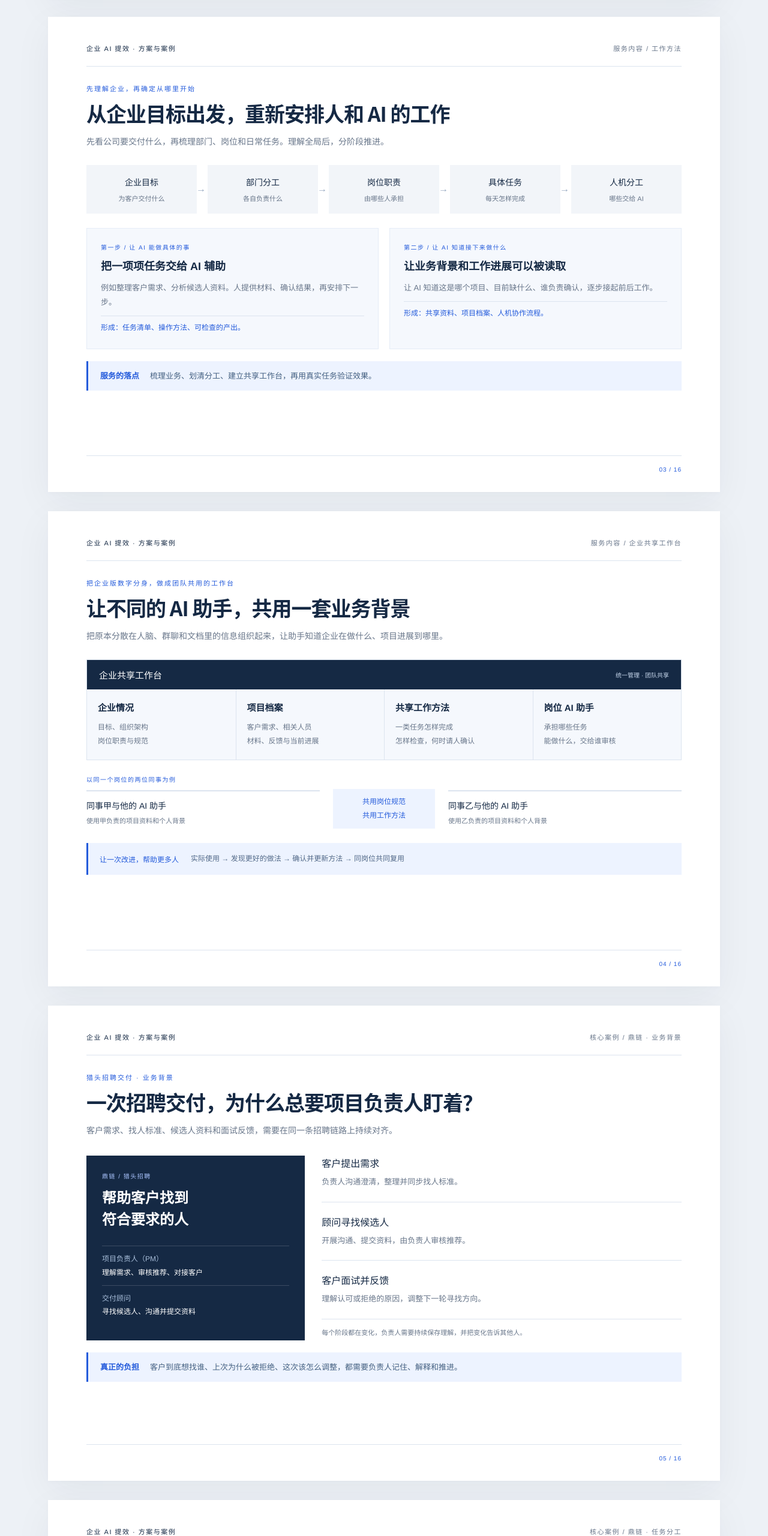
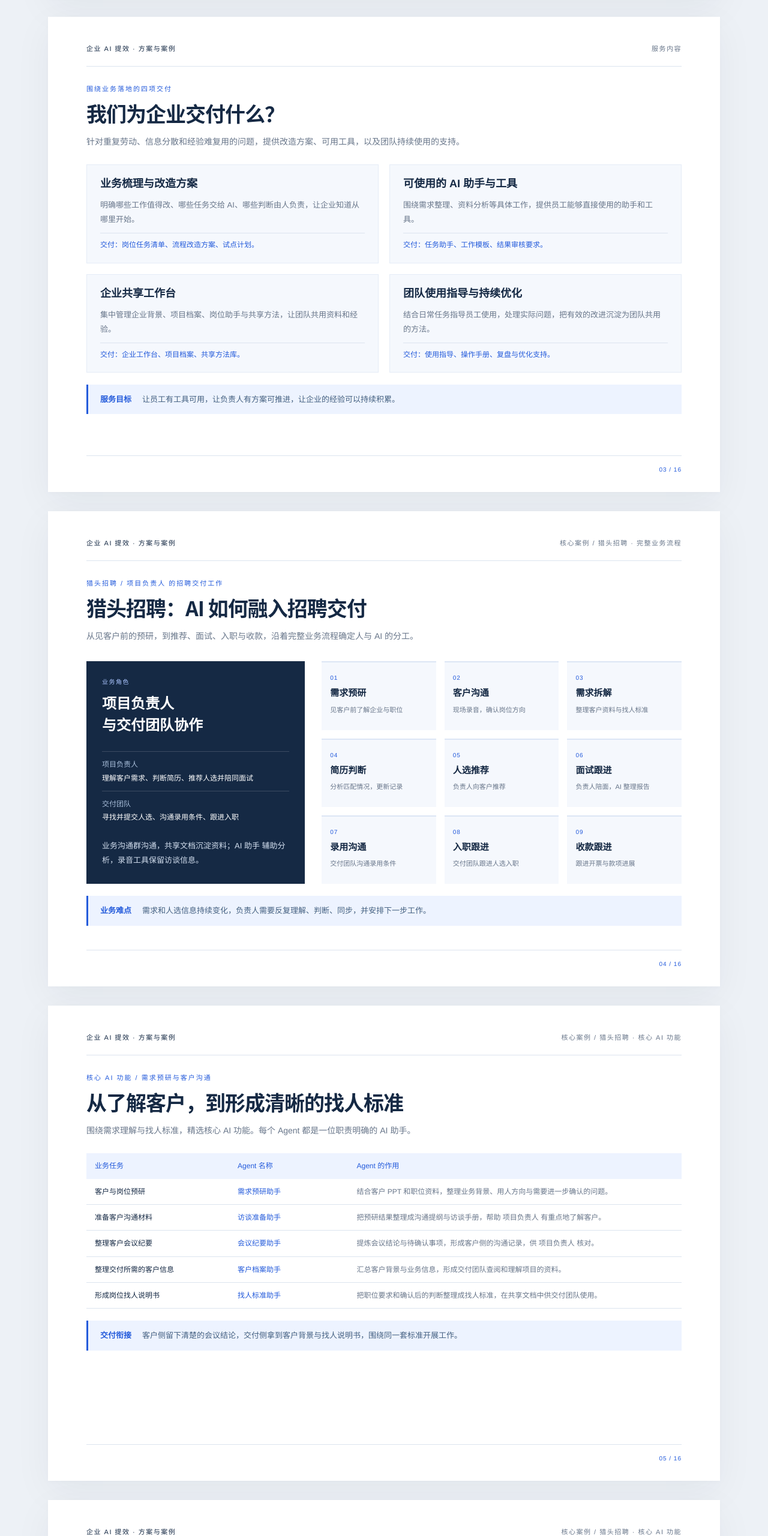
Before and after one commit to cytlabs/enterprise-ai-practice, a plain HTML site: page index.html in a window 1280 px wide. Shown: the part 1660-4220 px from the top of the page at 60% size. Drawn offline with Linux system fonts and the light colour scheme.

Commit message:
feat: 精简核心 AI 功能并匿名化案例展示

```diff
--- a/index.html
+++ b/index.html
@@ -341,6 +341,25 @@
       .exception-notes { gap: 14px; }
     }
   </style>
+  <style>
+    .recruitment-stages { list-style: none; margin: 0; padding: 0; display: grid; grid-template-columns: repeat(3, minmax(0, 1fr)); gap: 14px; }
+    .recruitment-stages li { background: #f5f8fd; border-top: 2px solid #dce6f5; padding: 15px 14px; }
+    .recruitment-stages li > span { color: var(--blue); font-size: 10px; letter-spacing: 1px; }
+    .recruitment-stages h3 { font-size: 15px; margin-top: 7px; }
+    .recruitment-stages p { font-size: 11px; line-height: 1.8; color: var(--muted); margin: 7px 0 0; }
+    .agent-table { table-layout: fixed; }
+    .agent-table th:nth-child(1) { width: 24%; }
+    .agent-table th:nth-child(2) { width: 20%; }
+    .agent-table td:nth-child(2) { color: var(--blue); }
+    .compact-table .agent-table td { padding: 11px 14px; }
+    @media screen and (max-width: 640px) {
+      .recruitment-stages { grid-template-columns: 1fr; gap: 12px; }
+      .recruitment-stages li { padding: 15px 18px; }
+      .recruitment-stages h3 { display: inline; margin-left: 12px; }
+      .recruitment-stages p { margin-left: 30px; }
+      .agent-table { min-width: 650px; }
+    }
+  </style>
 </head>
 <body>
   <main class="document" aria-label="企业 AI 提效方案与案例展示">
@@ -423,84 +442,79 @@
     <footer class="page-footer"><span></span><span class="page-number">02 / 16</span></footer>
   </section>
 
-  <section class="slide " id="page-03" aria-labelledby="title-03">
-    <header class="page-header"><strong>企业 AI 提效 · 方案与案例</strong><span>服务内容 / 工作方法</span></header>
+  <section class="slide" id="page-03" aria-labelledby="title-03">
+    <header class="page-header"><strong>企业 AI 提效 · 方案与案例</strong><span>服务内容</span></header>
     <div class="page-body">
-      <p class="kicker">先理解企业，再确定从哪里开始</p>
-      <h2 id="title-03">从企业目标出发，重新安排人和 AI 的工作</h2>
-      <p class="lead">先看公司要交付什么，再梳理部门、岗位和日常任务。理解全局后，分阶段推进。</p>
+      <p class="kicker">围绕业务落地的四项交付</p>
+      <h2 id="title-03">我们为企业交付什么？</h2>
+      <p class="lead">针对重复劳动、信息分散和经验难复用的问题，提供改造方案、可用工具，以及团队持续使用的支持。</p>
 
-      <div class="method-chain" aria-label="自上而下梳理业务">
-        <div><b>企业目标</b><small>为客户交付什么</small></div><div><b>部门分工</b><small>各自负责什么</small></div><div><b>岗位职责</b><small>由哪些人承担</small></div><div><b>具体任务</b><small>每天怎样完成</small></div><div><b>人机分工</b><small>哪些交给 AI</small></div>
+      <div class="grid-2 space-top">
+        <article class="panel"><h3>业务梳理与改造方案</h3><p>明确哪些工作值得改、哪些任务交给 AI、哪些判断由人负责，让企业知道从哪里开始。</p><p class="impact">交付：岗位任务清单、流程改造方案、试点计划。</p></article>
+        <article class="panel"><h3>可使用的 AI 助手与工具</h3><p>围绕需求整理、资料分析等具体工作，提供员工能够直接使用的助手和工具。</p><p class="impact">交付：任务助手、工作模板、结果审核要求。</p></article>
+        <article class="panel"><h3>企业共享工作台</h3><p>集中管理企业背景、项目档案、岗位助手与共享方法，让团队共用资料和经验。</p><p class="impact">交付：企业工作台、项目档案、共享方法库。</p></article>
+        <article class="panel"><h3>团队使用指导与持续优化</h3><p>结合日常任务指导员工使用，处理实际问题，把有效的改进沉淀为团队共用的方法。</p><p class="impact">交付：使用指导、操作手册、复盘与优化支持。</p></article>
       </div>
-      <div class="grid-2 space-top">
-        <article class="panel method-panel"><span class="small-label">第一步 / 让 AI 能做具体的事</span><h3>把一项项任务交给 AI 辅助</h3><p>例如整理客户需求、分析候选人资料。人提供材料、确认结果，再安排下一步。</p><p class="impact">形成：任务清单、操作方法、可检查的产出。</p></article>
-        <article class="panel method-panel"><span class="small-label">第二步 / 让 AI 知道接下来做什么</span><h3>让业务背景和工作进展可以被读取</h3><p>让 AI 知道这是哪个项目、目前缺什么、谁负责确认，逐步接起前后工作。</p><p class="impact">形成：共享资料、项目档案、人机协作流程。</p></article>
-      </div><div class="callout"><strong>服务的落点</strong><span>梳理业务、划清分工、建立共享工作台，再用真实任务验证效果。</span></div>
+      <div class="callout"><strong>服务目标</strong><span>让员工有工具可用，让负责人有方案可推进，让企业的经验可以持续积累。</span></div>
     </div>
     <footer class="page-footer"><span></span><span class="page-number">03 / 16</span></footer>
   </section>
 
-  <section class="slide " id="page-04" aria-labelledby="title-04">
-    <header class="page-header"><strong>企业 AI 提效 · 方案与案例</strong><span>服务内容 / 企业共享工作台</span></header>
+  <section class="slide" id="page-04" aria-labelledby="title-04">
+    <header class="page-header"><strong>企业 AI 提效 · 方案与案例</strong><span>核心案例 / 猎头招聘 · 完整业务流程</span></header>
     <div class="page-body">
-      <p class="kicker">把企业版数字分身，做成团队共用的工作台</p>
-      <h2 id="title-04">让不同的 AI 助手，共用一套业务背景</h2>
-      <p class="lead">把原本分散在人脑、群聊和文档里的信息组织起来，让助手知道企业在做什么、项目进展到哪里。</p>
-
-      <div class="platform-map" aria-label="企业共享工作台">
-        <div class="platform-heading"><strong>企业共享工作台</strong><span>统一管理 · 团队共享</span></div>
-        <div class="platform-parts">
-          <div><h3>企业情况</h3><p>目标、组织架构<br>岗位职责与规范</p></div>
-          <div><h3>项目档案</h3><p>客户需求、相关人员<br>材料、反馈与当前进展</p></div>
-          <div><h3>共享工作方法</h3><p>一类任务怎样完成<br>怎样检查，何时请人确认</p></div>
-          <div><h3>岗位 AI 助手</h3><p>承担哪些任务<br>能做什么，交给谁审核</p></div>
-        </div>
+      <p class="kicker">猎头招聘 / 项目负责人 的招聘交付工作</p>
+      <h2 id="title-04">猎头招聘：AI 如何融入招聘交付</h2>
+      <p class="lead">从见客户前的预研，到推荐、面试、入职与收款，沿着完整业务流程确定人与 AI 的分工。</p>
+      <div class="case-layout">
+        <aside class="case-brief"><span class="small-label">业务角色</span><h3>项目负责人<br>与交付团队协作</h3><dl><div><dt>项目负责人</dt><dd>理解客户需求、判断简历、推荐人选并陪同面试</dd></div><div><dt>交付团队</dt><dd>寻找并提交人选、沟通录用条件、跟进入职</dd></div></dl><p>业务沟通群沟通，共享文档沉淀资料；AI 助手 辅助分析，录音工具保留访谈信息。</p></aside>
+        <ol class="recruitment-stages" aria-label="招聘交付的九个业务环节">
+          <li><span>01</span><h3>需求预研</h3><p>见客户前了解企业与职位</p></li>
+          <li><span>02</span><h3>客户沟通</h3><p>现场录音，确认岗位方向</p></li>
+          <li><span>03</span><h3>需求拆解</h3><p>整理客户资料与找人标准</p></li>
+          <li><span>04</span><h3>简历判断</h3><p>分析匹配情况，更新记录</p></li>
+          <li><span>05</span><h3>人选推荐</h3><p>负责人向客户推荐</p></li>
+          <li><span>06</span><h3>面试跟进</h3><p>负责人陪面，AI 整理报告</p></li>
+          <li><span>07</span><h3>录用沟通</h3><p>交付团队沟通录用条件</p></li>
+          <li><span>08</span><h3>入职跟进</h3><p>交付团队跟进人选入职</p></li>
+          <li><span>09</span><h3>收款跟进</h3><p>跟进开票与款项进展</p></li>
+        </ol>
       </div>
-      <div class="shared-example"><span class="small-label">以同一个岗位的两位同事为例</span><div class="shared-pair"><p><strong>同事甲与他的 AI 助手</strong><span>使用甲负责的项目资料和个人背景</span></p><span class="shared-center">共用岗位规范<br>共用工作方法</span><p><strong>同事乙与他的 AI 助手</strong><span>使用乙负责的项目资料和个人背景</span></p></div></div>
-      <div class="learning-loop"><strong>让一次改进，帮助更多人</strong><span>实际使用 → 发现更好的做法 → 确认并更新方法 → 同岗位共同复用</span></div>
-
+      <div class="callout"><strong>业务难点</strong><span>需求和人选信息持续变化，负责人需要反复理解、判断、同步，并安排下一步工作。</span></div>
     </div>
     <footer class="page-footer"><span></span><span class="page-number">04 / 16</span></footer>
   </section>
 
-  <section class="slide " id="page-05" aria-labelledby="title-05">
-    <header class="page-header"><strong>企业 AI 提效 · 方案与案例</strong><span>核心案例 / 鼎链 · 业务背景</span></header>
+  <section class="slide compact-table" id="page-05" aria-labelledby="title-05">
+    <header class="page-header"><strong>企业 AI 提效 · 方案与案例</strong><span>核心案例 / 猎头招聘 · 核心 AI 功能</span></header>
     <div class="page-body">
-      <p class="kicker">猎头招聘交付 · 业务背景</p>
-      <h2 id="title-05">一次招聘交付，为什么总要项目负责人盯着？</h2>
-      <p class="lead">客户需求、找人标准、候选人资料和面试反馈，需要在同一条招聘链路上持续对齐。</p>
-
-      <div class="case-layout">
-        <aside class="case-brief"><span class="small-label">鼎链 / 猎头招聘</span><h3>帮助客户找到<br>符合要求的人</h3><dl><div><dt>项目负责人（PM）</dt><dd>理解需求、审核推荐、对接客户</dd></div><div><dt>交付顾问</dt><dd>寻找候选人、沟通并提交资料</dd></div></dl></aside>
-        <div class="journey-list">
-          <div><b>客户提出需求</b><span>负责人沟通澄清，整理并同步找人标准。</span></div>
-          <div><b>顾问寻找候选人</b><span>开展沟通、提交资料，由负责人审核推荐。</span></div>
-          <div><b>客户面试并反馈</b><span>理解认可或拒绝的原因，调整下一轮寻找方向。</span></div>
-          <p class="note">每个阶段都在变化，负责人需要持续保存理解，并把变化告诉其他人。</p>
-        </div>
-      </div><div class="callout"><strong>真正的负担</strong><span>客户到底想找谁、上次为什么被拒绝、这次该怎么调整，都需要负责人记住、解释和推进。</span></div>
+      <p class="kicker">核心 AI 功能 / 需求预研与客户沟通</p>
+      <h2 id="title-05">从了解客户，到形成清晰的找人标准</h2>
+      <p class="lead">围绕需求理解与找人标准，精选核心 AI 功能。每个 Agent 都是一位职责明确的 AI 助手。</p>
+      <div class="table-wrap" tabindex="0" role="region" aria-label="任务表，可横向滚动"><table class="agent-table" aria-label="需求预研、客户沟通和需求拆解的 Agent 分工"><thead><tr><th scope="col">业务任务</th><th scope="col">Agent 名称</th><th scope="col">Agent 的作用</th></tr></thead><tbody><tr><td>客户与岗位预研</td><td>需求预研助手</td><td>结合客户 PPT 和职位资料，整理业务背景、用人方向与需要进一步确认的问题。</td></tr><tr><td>准备客户沟通材料</td><td>访谈准备助手</td><td>把预研结果整理成沟通提纲与访谈手册，帮助 项目负责人 有重点地了解客户。</td></tr><tr><td>整理客户会议纪要</td><td>会议纪要助手</td><td>提炼会议结论与待确认事项，形成客户侧的沟通记录，供 项目负责人 核对。</td></tr><tr><td>整理交付所需的客户信息</td><td>客户档案助手</td><td>汇总客户背景与业务信息，形成交付团队查阅和理解项目的资料。</td></tr><tr><td>形成岗位找人说明书</td><td>找人标准助手</td><td>把职位要求和确认后的判断整理成找人标准，在共享文档中供交付团队使用。</td></tr></tbody></table></div>
+      <div class="callout"><strong>交付衔接</strong><span>客户侧留下清楚的会议结论，交付侧拿到客户背景与找人说明书，围绕同一套标准开展工作。</span></div>
     </div>
     <footer class="page-footer"><span></span><span class="page-number">05 / 16</span></footer>
   </section>
 
   <section class="slide compact-table" id="page-06" aria-labelledby="title-06">
-    <header class="page-header"><strong>企业 AI 提效 · 方案与案例</strong><span>核心案例 / 鼎链 · 任务分工</span></header>
+    <header class="page-header"><strong>企业 AI 提效 · 方案与案例</strong><span>核心案例 / 猎头招聘 · 核心 AI 功能</span></header>
     <div class="page-body">
-      <p class="kicker">第一步 / 让 AI 承担具体任务</p>
-      <h2 id="title-06">先接住整理和分析，把判断留给业务人员</h2>
-      <p class="lead">沿着招聘交付流程拆任务，明确每一步 AI 辅助完成什么、谁来确认。</p>
-      <div class="table-wrap" tabindex="0" role="region" aria-label="数据表，可横向滚动"><table aria-label="鼎链招聘任务的人机分工"><thead><tr><th scope="col">业务任务</th><th scope="col">AI 辅助完成</th><th scope="col">人负责确认</th></tr></thead><tbody><tr><td>收到初步需求</td><td>整理职位要求，结合客户资料提出待确认问题</td><td>与客户沟通，确认真实需求</td></tr><tr><td>开完需求会议</td><td>综合会议记录与已有判断，生成找人说明书</td><td>修正并确认找人标准</td></tr><tr><td>收到候选人资料</td><td>分析匹配点、风险和需要补充的信息</td><td>补充沟通，决定是否推荐</td></tr><tr><td>收到客户反馈</td><td>提取认可或拒绝原因，关联岗位与候选人</td><td>判断反馈含义及适用范围</td></tr><tr><td>项目复盘</td><td>汇总人工修正与招聘结果，提出经验更新建议</td><td>确认哪些经验可以复用</td></tr></tbody></table></div><div class="callout"><strong>这一阶段</strong><span>AI 已有明确的任务方向，但何时分析、提供哪些资料、结果交给谁，仍需要人来安排。</span></div>
+      <p class="kicker">核心 AI 功能 / 人选评估与项目复盘</p>
+      <h2 id="title-06">从简历评估，到推荐、面试与项目复盘</h2>
+      <p class="lead">找人标准明确后，核心 AI 功能集中在人选评估、推荐材料、面试报告与项目复盘。</p>
+      <div class="table-wrap" tabindex="0" role="region" aria-label="任务表，可横向滚动"><table class="agent-table" aria-label="人选评估、推荐、面试与项目复盘的核心 AI 功能"><thead><tr><th scope="col">业务任务</th><th scope="col">Agent 名称</th><th scope="col">Agent 的作用</th></tr></thead><tbody><tr><td>判断候选人是否匹配</td><td>简历评估助手</td><td>结合找人标准分析顾问提交的简历，列出匹配点、疑问与需要补充的沟通。</td></tr><tr><td>准备客户推荐材料</td><td>推荐材料助手</td><td>汇总候选人的匹配理由和关键信息，形成推荐草稿，供 项目负责人 审核后发送。</td></tr><tr><td>整理面试报告</td><td>面试报告助手</td><td>根据面试记录整理回答要点、能力表现与待确认问题，形成面试报告。</td></tr><tr><td>沉淀项目经验</td><td>项目复盘助手</td><td>汇总人工修正、客户偏好和招聘结果，提出可复用的经验与方法更新建议。</td></tr></tbody></table></div>
+      <div class="callout"><strong>业务人员负责</strong><span>项目负责人 审核推荐、对接客户并陪同面试；交付团队负责录用条件沟通与入职跟进。</span></div>
     </div>
     <footer class="page-footer"><span></span><span class="page-number">06 / 16</span></footer>
   </section>
 
   <section class="slide " id="page-07" aria-labelledby="title-07">
-    <header class="page-header"><strong>企业 AI 提效 · 方案与案例</strong><span>核心案例 / 鼎链 · 项目档案</span></header>
+    <header class="page-header"><strong>企业 AI 提效 · 方案与案例</strong><span>核心案例 / 猎头招聘 · 项目档案</span></header>
     <div class="page-body">
-      <p class="kicker">第二步 / 把负责人脑中的背景整理出来</p>
+      <p class="kicker">连接各位助手 / 共用同一份项目档案</p>
       <h2 id="title-07">让 AI 看见整个招聘项目，而不只是一份简历</h2>
-      <p class="lead">同一个候选人是否合适，要结合客户背景、最新找人标准，以及这个岗位之前收到的反馈判断。</p>
+      <p class="lead">这些助手要配合完成同一个招聘项目，就需要共用客户背景、找人标准、候选人记录和反馈。项目档案把这些信息关联起来。</p>
 
       <div class="context-map" aria-label="招聘项目与客户、岗位、候选人、反馈之间的联系">
         <div class="context-side"><article><h3>客户档案</h3><p>业务背景、合作历史<br>已经确认的招聘偏好</p></article><article><h3>找人标准</h3><p>招聘目标、岗位要求<br>当前有效的找人说明书</p></article></div>
@@ -513,7 +527,7 @@
   </section>
 
   <section class="slide " id="page-08" aria-labelledby="title-08">
-    <header class="page-header"><strong>企业 AI 提效 · 方案与案例</strong><span>核心案例 / 鼎链 · 主动协作</span></header>
+    <header class="page-header"><strong>企业 AI 提效 · 方案与案例</strong><span>核心案例 / 猎头招聘 · 主动协作</span></header>
     <div class="page-body">
       <p class="kicker">下一阶段 / 主动协作流程</p>
       <h2 id="title-08">从“帮我分析一下”，到资料来了就接着做</h2>
@@ -527,13 +541,13 @@
           <li><span class="step-dot">4</span><div><h3>确认结果，继续跟进</h3><p>记录推荐状态，承接后续客户反馈，提出方向调整建议。</p></div></li>
         </ol>
         <aside class="exception-notes"><article><span class="small-label">如果资料不够</span><h3>请顾问补充</h3><p>说清缺什么、为什么需要；收到补充后继续分析。</p></article><article><span class="small-label">如果需要业务判断</span><h3>请负责人确认</h3><p>推荐与方向调整由人决定，确认结果回到同一项目中。</p></article></aside>
-      </div><div class="callout"><strong>改善目标</strong><span>负责人逐份搬运材料、重复解释标准、逐项安排分析，把精力留给客户沟通与关键判断。</span></div>
+      </div><div class="callout"><strong>改善目标</strong><span>减少负责人搬运材料、重复解释和逐项安排分析的工作，把精力留给客户沟通与关键判断。</span></div>
     </div>
     <footer class="page-footer"><span></span><span class="page-number">08 / 16</span></footer>
   </section>
 
   <section class="slide compact-table" id="page-09" aria-labelledby="title-09">
-    <header class="page-header"><strong>企业 AI 提效 · 方案与案例</strong><span>核心案例 / 鼎链 · 阶段成果</span></header>
+    <header class="page-header"><strong>企业 AI 提效 · 方案与案例</strong><span>核心案例 / 猎头招聘 · 阶段成果</span></header>
     <div class="page-body">
       <p class="kicker">阶段成果与后续实施</p>
       <h2 id="title-09">从流程梳理，到持续改善招聘交付</h2>
@@ -552,7 +566,7 @@
   </section>
 
   <section class="slide " id="page-10" aria-labelledby="title-10">
-    <header class="page-header"><strong>企业 AI 提效 · 方案与案例</strong><span>补充案例 / 呀呀达人 · 任务能力</span></header>
+    <header class="page-header"><strong>企业 AI 提效 · 方案与案例</strong><span>补充案例 / 达人营销 · 任务能力</span></header>
     <div class="page-body">
       <p class="kicker">达人营销交付 / 用同一套方法看另一种业务</p>
       <h2 id="title-10">从客户需求，到一份有依据的达人名单</h2>
@@ -564,14 +578,14 @@
         <article class="panel"><span class="small-label">搜索与核验</span><h3>从标签走到内容证据</h3><p>借助可访问的数据和工具发现候选，查看主页与代表内容；资料不足时由人判断。</p></article>
         <article class="panel"><span class="small-label">名单与反馈</span><h3>把选择理由留下来</h3><p>去重、整理匹配理由与风险，把客户的通过、拒绝和待定关联到具体达人。</p></article>
       </div>
-      <div class="callout"><strong>阶段成果</strong><span>Creator Scout 聚焦需求理解、达人发现和内容判断，已进行前置搜索筛选和交付流程验证。</span></div>
+      <div class="callout"><strong>阶段成果</strong><span>达人搜索助手 聚焦需求理解、达人发现和内容判断，已进行前置搜索筛选和交付流程验证。</span></div>
 
     </div>
     <footer class="page-footer"><span></span><span class="page-number">10 / 16</span></footer>
   </section>
 
   <section class="slide " id="page-11" aria-labelledby="title-11">
-    <header class="page-header"><strong>企业 AI 提效 · 方案与案例</strong><span>补充案例 / 呀呀达人 · 主动协作</span></header>
+    <header class="page-header"><strong>企业 AI 提效 · 方案与案例</strong><span>补充案例 / 达人营销 · 主动协作</span></header>
     <div class="page-body">
       <p class="kicker">下一阶段 / 让客户反馈推进交付</p>
       <h2 id="title-11">客户说过的话，下一轮交付能接得住</h2>
```
Also changed, not shown: 2 other files.
